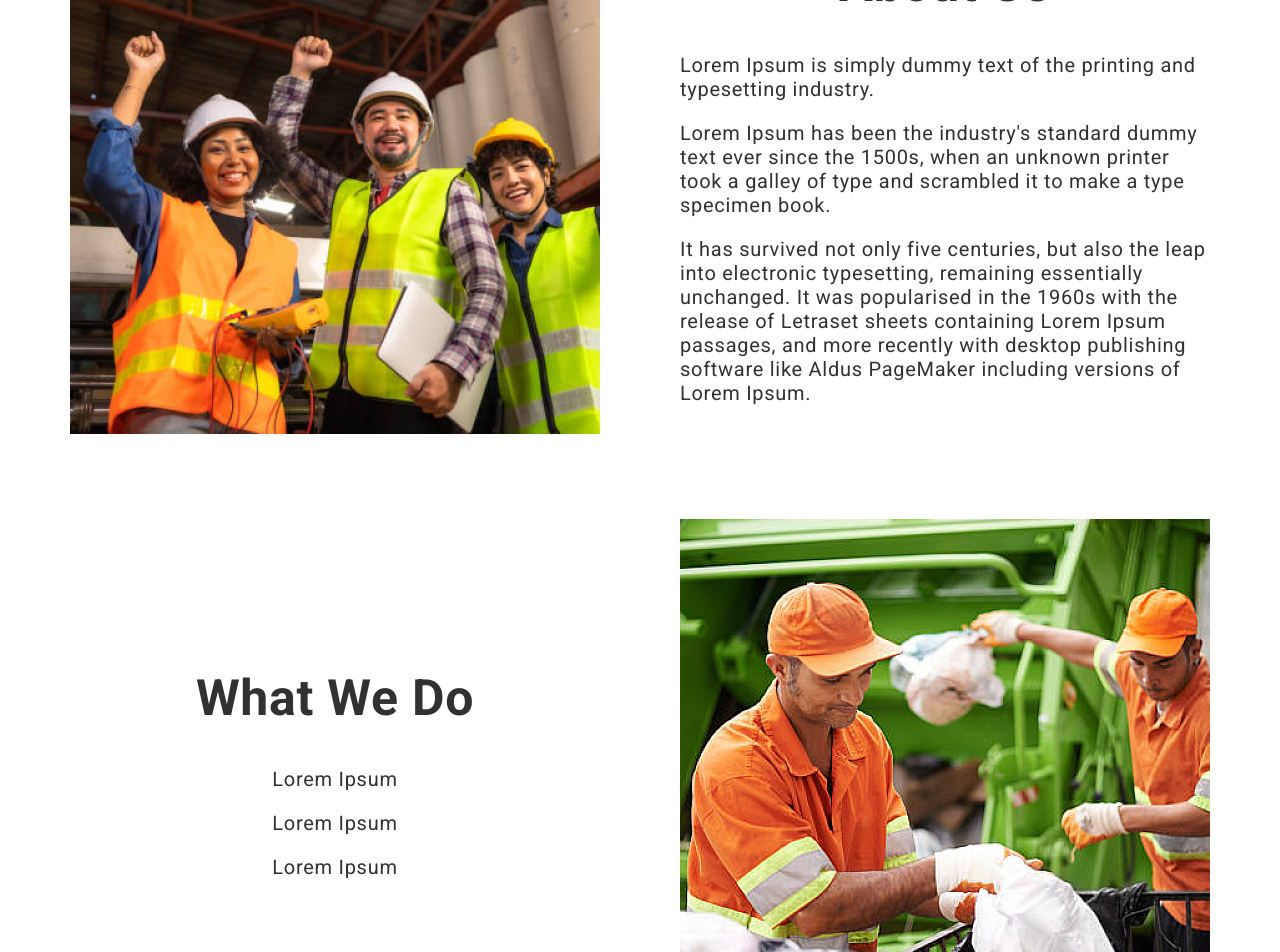
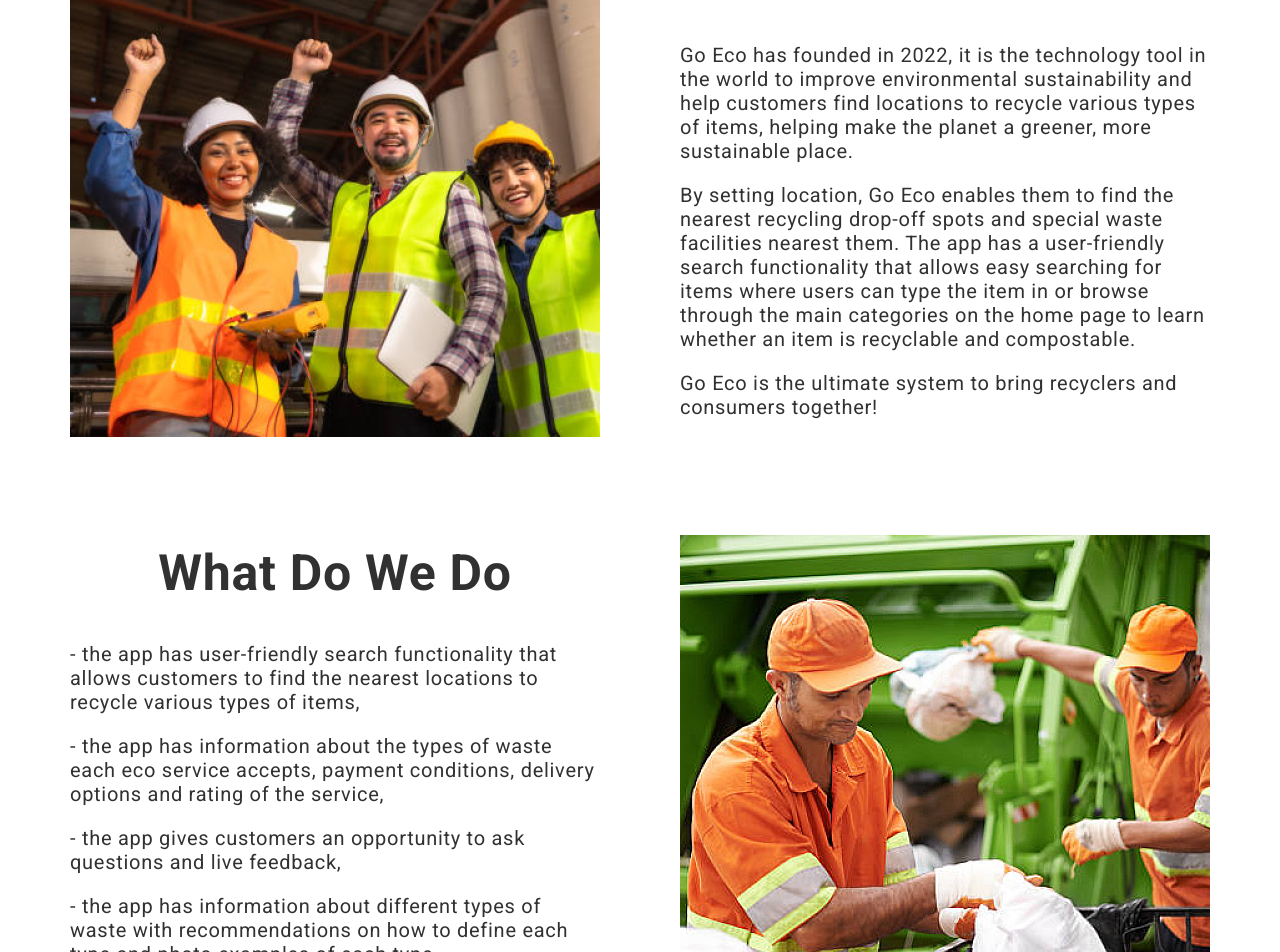
Before and after one commit to dreamkaman/react-sorting-waste, a React (Create React App) app: page /about in a window 1280 px wide. Shown: the part 340-1292 px from the top of the page. Built offline with nearby package versions, Linux system fonts and the light colour scheme.

Commit message:
typography

```diff
--- a/src/modules/Header/Header.jsx
+++ b/src/modules/Header/Header.jsx
@@ -104,6 +104,7 @@
             }}
           >
             <BurgerMenu
+              isLogginedUser={isLogginedUser}
               onClose={() => {
                 setOpenBurger(false);
               }}
--- a/src/modules/HeroSlider/HeroSlider.jsx
+++ b/src/modules/HeroSlider/HeroSlider.jsx
@@ -22,7 +22,7 @@
           <div key={slide.id}>
             <img className={styles.image} src={slide.image} alt={'slider-' + slide.id} />
             <div className={styles.slideInfo}>
-              <p>{slide.description}</p>
+              {/*<p>{slide.description}</p>*/}
               <h2>
                 {slide.titles.map((title, index) =>
                   <span className={styles.titles} key={index + title}>{title} </span>
--- a/src/modules/HeroSlider/dataSlider.js
+++ b/src/modules/HeroSlider/dataSlider.js
@@ -11,30 +11,30 @@
     id: randomId(),
     image: slider1,
     description: 'Find Sustainable Waste Services',
-    titles: ['Waste Manegment.', 'Dumpster Rentals.', 'Garbage Pickup.'],
+    titles: ['Go Green.', 'Go Health.', 'Go Eco.'],
   },
   {
     id: randomId(),
     image: slider2,
     description: 'Find Sustainable Waste Services2',
-    titles: ['Lorem Ipsum2', 'Dorore Ipsum2.', 'Dorore Pickup2.'],
+    titles: ['Go Green.', 'Go Health.', 'Go Eco.'],
   },
   {
     id: randomId(),
     image: slider3,
     description: 'Find Sustainable Waste Services3',
-    titles: ['Lorem Ipsum3', 'Dorore Ipsum3.', 'Dorore Pickup3.'],
+    titles: ['Go Green.', 'Go Health.', 'Go Eco.'],
   },
   {
     id: randomId(),
     image: slider4,
     description: 'Find Sustainable Waste Services4',
-    titles: ['Lorem Ipsum4', 'Dorore Ipsum4.', 'Dorore Pickup4.'],
+    titles: ['Go Green.', 'Go Health.', 'Go Eco.'],
   },
   {
     id: randomId(),
     image: slider5,
     description: 'Find Sustainable Waste Services5',
-    titles: ['Lorem Ipsum5', 'Dorore Ipsum5.', 'Dorore Pickup5.'],
+    titles: ['Go Green.', 'Go Health.', 'Go Eco.'],
   },
 ];
--- a/src/modules/WasteTypes/WasteTypes.jsx
+++ b/src/modules/WasteTypes/WasteTypes.jsx
@@ -7,7 +7,7 @@
     <div className={styles.container}>
       <h2 className={styles.title}>
         Let’s Sort Out
-        <span className={styles.description}>Your Waste Problem</span>
+        {/*<span className={styles.description}>Your Waste Problem</span>*/}
       </h2>
       <WasteTypesSlider/>
     </div>
--- a/src/modules/WasteTypesSlider/dataWasteSlide.js
+++ b/src/modules/WasteTypesSlider/dataWasteSlide.js
@@ -19,27 +19,36 @@
     image: Plastic,
     title: 'Plastic',
     description:
-      'Lorem ipsum dolor sit amet, consectetur adipiscing elit, sed do eiusmod tempor incididunt ut labore et dolore magna aliqua ',
+      'Right now, 85% of soft plastics used in Australia end up in landfill. We drop these off at collection points so they may be ',
+    /*'Right now, 85% of soft plastics used in Australia end up in landfill. We drop these off at collection points so they may be ' +
+      'recycled into fitness trails, outdoor furniture, drinking fountains, bike stands, bollard fences, picket fences, road and ' +
+      'speed humps, rumble bars and more!',*/
   },
   {
     id: randomId(),
     image: Glass,
-    title: 'Glass',
+    title: 'E-waste',
     description:
-      'Lorem ipsum dolor sit amet, consectetur adipiscing elit, sed do eiusmod tempor incididunt ut labore et dolore magna aliqua ',
+      'Globally up to 80% of e-waste is illegally dumped. This is a huge problem as it often leaks large quantities of heavy metals ',
+    /*'Globally up to 80% of e-waste is illegally dumped. This is a huge problem as it often leaks large quantities of heavy metals' +
+      ' into our oceans and waterways. We take it recycling centers where it is then collected to then be processed into new products,' +
+      ' such as asphalt, concrete building products, lead, new steel and batteries.'*/
   },
   {
     id: randomId(),
     image: Metal,
-    title: 'Metal',
+    title: 'Clothes',
     description:
-      'Lorem ipsum dolor sit amet, consectetur adipiscing elit, sed do eiusmod tempor incididunt ut labore et dolore magna aliqua ',
+      'Your clothes will live on as clothes, just in someone else’s wardrobe! We donate wearable clothes and work with partners ',
+    /*'Your clothes will live on as clothes, just in someone else’s wardrobe! We donate wearable clothes and work with partners to recycle non-wearable clothes.'*/
   },
   {
     id: randomId(),
     image: Electric,
-    title: 'Electric Supply elements',
+    title: 'Batteries',
     description:
-      'Lorem ipsum dolor sit amet, consectetur adipiscing elit, sed do eiusmod tempor incididunt ut labore et dolore magna aliqua ',
+      '95% of battery components can be reused and turned into new batteries. We drop them off at a recycling centre, where they get ',
+    /*'95% of battery components can be reused and turned into new batteries. We drop them off at a recycling centre, where they get' +
+      ' picked apart, ready to become new pieces of tech.'*/
   },
 ];
--- a/src/pages/AboutUsPage/AboutUsPage.jsx
+++ b/src/pages/AboutUsPage/AboutUsPage.jsx
@@ -14,26 +14,24 @@
           <div className={styles.textBlock}>
             <h3>About Us</h3>
             <p>
-              Lorem Ipsum is simply dummy text of the printing and typesetting industry.
+              Go Eco has founded in 2022, it is the technology tool in the world to improve environmental sustainability and help customers find locations to recycle various types of items, helping make the planet a greener, more sustainable place.
             </p>
             <p>
-              Lorem Ipsum has been the industry's standard dummy text ever since the 1500s, when an unknown printer
-              took a galley of type and scrambled it to make a type specimen book.
+              By setting location, Go Eco enables them to find the nearest recycling drop-off spots and special waste facilities nearest them. The app has a user-friendly search functionality that allows easy searching for items where users can type the item in or browse through the main categories on the home page to learn whether an item is recyclable and compostable.
             </p>
             <p>
-              It has survived not only five centuries, but also the leap into electronic typesetting, remaining
-              essentially unchanged. It was popularised in the 1960s with the release of Letraset sheets containing
-              Lorem Ipsum passages, and more recently with desktop publishing software like Aldus PageMaker including
-              versions of Lorem Ipsum.
+              Go Eco is the ultimate system to bring recyclers and consumers together!
             </p>
         </div>
       </div>
       <div className={styles.container}>
         <div className={styles.textBlock}>
-          <h3>What We Do</h3>
-          <p>Lorem Ipsum</p>
-          <p>Lorem Ipsum</p>
-          <p>Lorem Ipsum</p>
+          <h3>What Do We Do</h3>
+          <p>- the app has user-friendly search functionality that allows  customers to find the nearest locations to recycle various types of items,</p>
+          <p>- the app has information about the types of waste each eco service accepts, payment conditions, delivery options and rating of the service,</p>
+          <p>- the app gives customers an opportunity to ask questions and live feedback,</p>
+          <p>- the app has information about different types of waste with recommendations on how to define each type and photo examples of each type,</p>
+          <p>- GoEco helps to make the planet a greener, more sustainable and healthy place. </p>
         </div>
         <img src={whatWeDoImg} alt='aboutUsImg' />
       </div>
--- a/src/shared/components/Menu/BurgerMenu.jsx
+++ b/src/shared/components/Menu/BurgerMenu.jsx
@@ -21,7 +21,7 @@
 
   /*const showSidebar = () => setSidebar(!sidebar);*/
 
-  const { onClose, openLogin, openSignUp } = props;
+  const { onClose, openLogin, openSignUp, isLogginedUser } = props;
 
   const setActive = ({ isActive }) =>
     classnames(isActive && styles.navLinkActive, styles.navLink);
@@ -31,20 +31,21 @@
     function handleResize() {
       setWidth(window.innerWidth);
     }
-    window.addEventListener("resize", handleResize);
-    return () => window.removeEventListener("resize", handleResize);
+
+    window.addEventListener('resize', handleResize);
+    return () => window.removeEventListener('resize', handleResize);
   }, [width]);
 
   useEffect(() => {
     width > 768 && onClose();
-  },[width]);
+  }, [width]);
 
   return (
     <div className={styles.burgerMenu}>
 
       <div className={styles.navbar} style={{ backgroundImage: `url(${image})` }}>
         <FontAwesomeIcon onClick={onClose} className={styles.closeIcon} icon={faXmark} />
-        <div className={styles.logoContainer} >
+        <div className={styles.logoContainer}>
           <img src={logoFooter} alt='logo' />
           <p>
             <span>Go</span>ECO
@@ -77,6 +78,8 @@
             </NavLink>
           </li>
 
+          {!isLogginedUser &&
+            <>
               <li className={styles.menuItem}>
                 <button
                   onClick={() => {
@@ -99,6 +102,9 @@
                   <FontAwesomeIcon icon={faUserPlus} className={styles.icon} /> Sign up
                 </button>
               </li>
+            </>
+          }
+
         </ul>
       </nav>
     </div>
```
Lines whose indentation alone changed are shown as unchanged.
